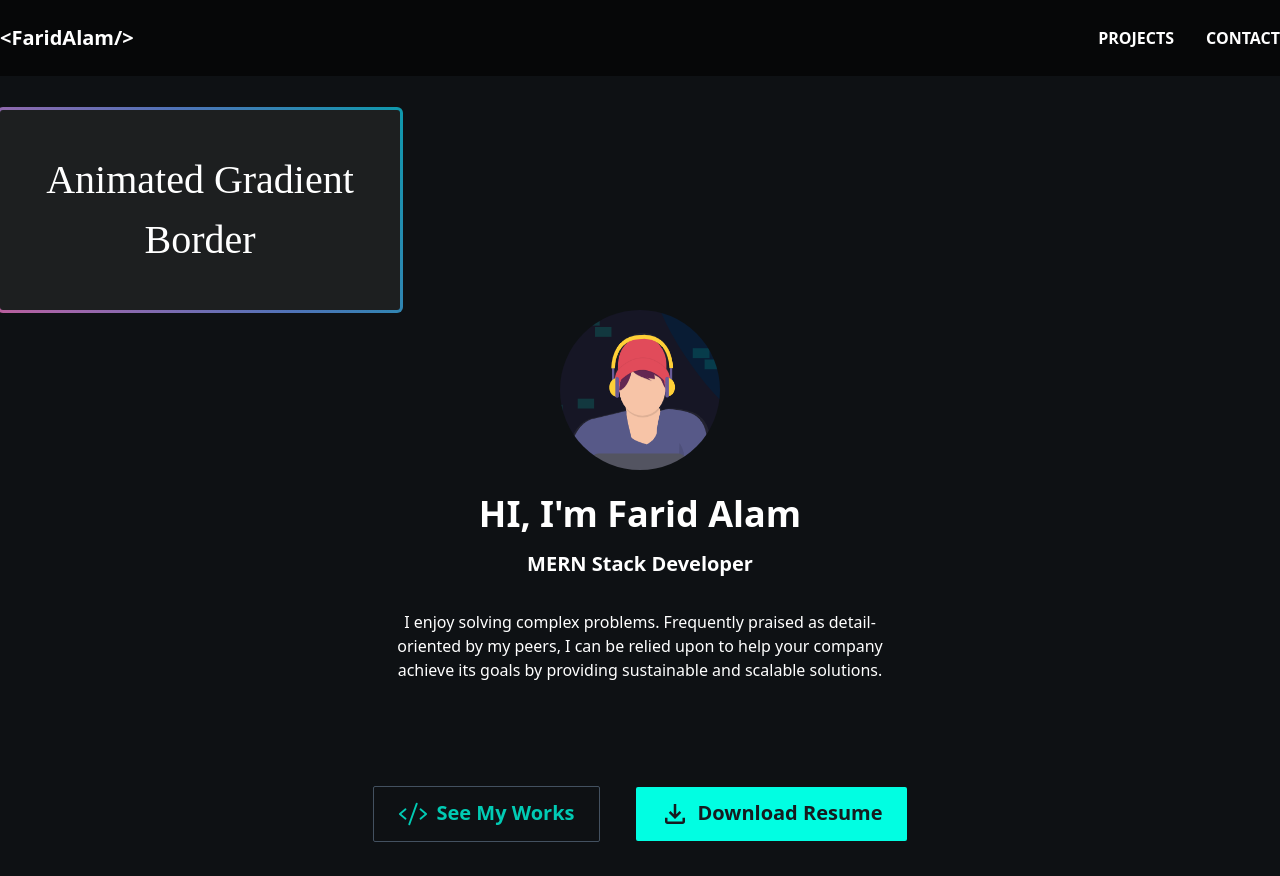
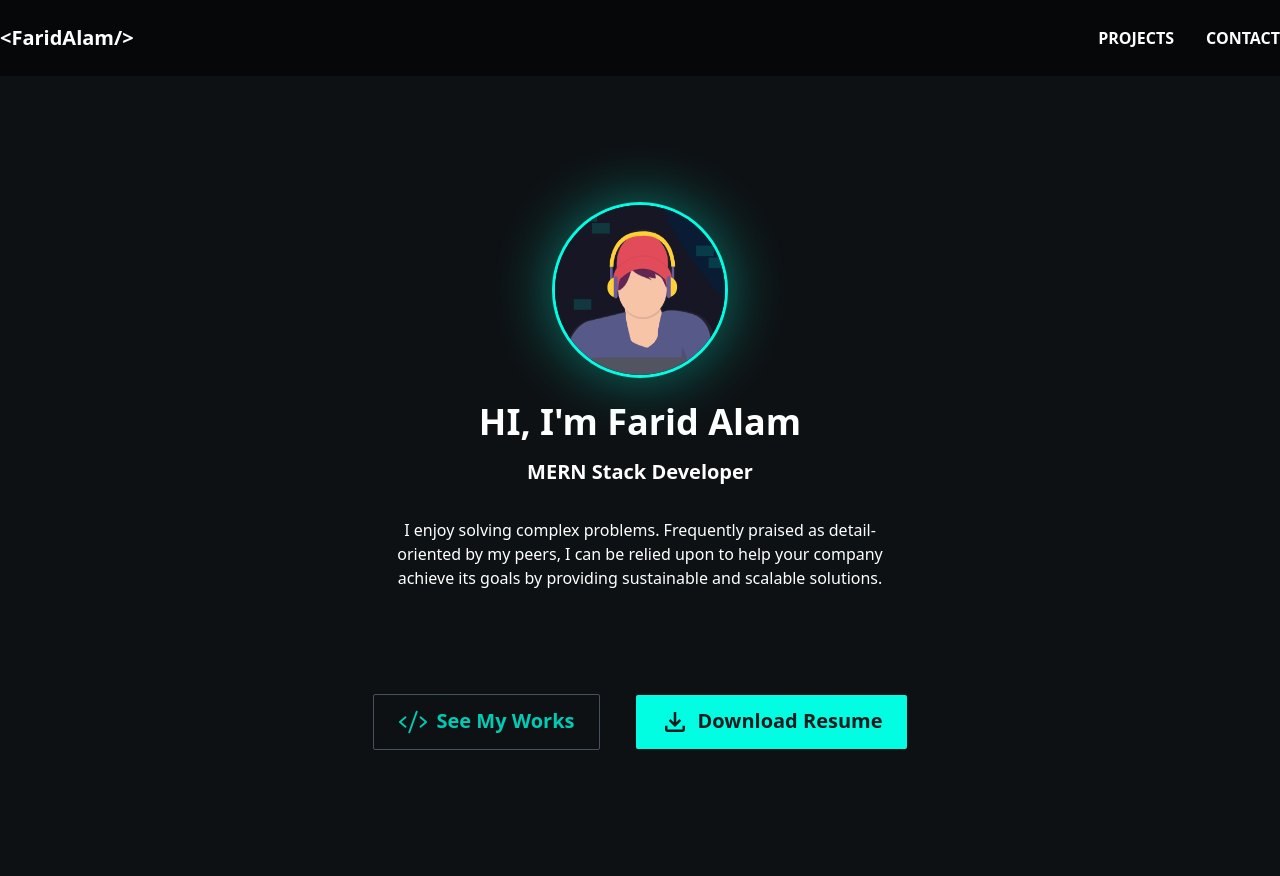
Before and after one commit to faridalam61/portfolio, a React (Vite) app: page / in a window 1280 px wide. Built offline with nearby package versions, Linux system fonts and the light colour scheme; some icons are missing.

Commit message:
Completed hero section

```diff
--- a/src/Components/Home/Hero.jsx
+++ b/src/Components/Home/Hero.jsx
@@ -6,22 +6,21 @@ function Hero() {
   return (
     <div className="h-screen flex items-center justify-center text-center">
       <div>
-        <div className="gradient-border" id="box">
-          Animated Gradient Border
+        <div class="rounded-gradient-borders">
+          <img
+            src={person}
+            alt=""
+            className="element w-full h-full rounded-full mx-auto"
+          />
         </div>
 
-        <img
-          src={person}
-          alt=""
-          className="element w-40 h-40 rounded-full mx-auto"
-        />
         <h1 className="mt-6 text-black dark:text-white text-4xl font-bold">
           HI, I'm Farid Alam
         </h1>
         <h2 className="mt-4 text-black dark:text-white text-xl font-semibold">
           MERN Stack Developer
         </h2>
-        <p className="text-white mx-96 mt-8">
+        <p className="text-white mx-6 lg:mx-96 mt-8">
           I enjoy solving complex problems. Frequently praised as
           detail-oriented by my peers, I can be relied upon to help your company
           achieve its goals by providing sustainable and scalable solutions.
@@ -44,15 +43,15 @@ function Hero() {
             style={{ color: "white", fontSize: "36px" }}
           />
         </div>
-        <div className="flex items-center justify-center gap-9 mt-8">
-          <button className=" text-[#01cbb4] text-xl py-3 px-6 rounded-sm font-semibold border border-[#435160] flex gap-2 hover:bg-[#113134]">
+        <div className="flex flex-col lg:flex-row items-center justify-center mx-6 lg:mx-0 gap-9 mt-8">
+          <button className=" text-[#01cbb4] text-xl py-3 px-6 rounded-sm font-semibold w-full lg:w-auto justify-center border border-[#435160] flex gap-2 hover:bg-[#113134]">
             <Icon
               icon="ph:code"
               style={{ color: "#01cbb4", fontSize: "30px" }}
             />
             See My Works
           </button>
-          <button className="bg-[#01FEE2] text-[#161b1f] text-xl py-3 px-6 rounded-sm font-semibold flex gap-2 hover:bg-[#01CBB4]">
+          <button className="bg-[#01FEE2] text-[#161b1f] text-xl py-3 px-6 rounded-sm font-semibold flex gap-2 hover:bg-[#01CBB4] w-full lg:w-auto justify-center">
             <Icon
               icon="material-symbols:download"
               style={{ color: "#161b1f", fontSize: "30px" }}
--- a/src/index.css
+++ b/src/index.css
@@ -3,48 +3,18 @@
 @tailwind utilities;
 
 
-#box {
+
+.rounded-gradient-borders {
+    width: 176px;
+    height: 176px;
+    border: double 3px transparent;
+    border-radius: 50%;
+    background-image: linear-gradient(#0E1114, #0E1114), radial-gradient(circle at top left, #01FEE2, #01FEE2);
+    background-origin: border-box;
+    background-clip: content-box, border-box;
     display: flex;
     align-items: center;
     justify-content: center;
-    width: 400px;
-    height: 200px;
-    color: white;
-    font-family: 'Raleway';
-    font-size: 2.5rem;
+    margin: 0 auto;
+    filter: drop-shadow(0 0px 30px #01fee06e);
 }
-
-.gradient-border {
-    --borderWidth: 3px;
-    background: #1d1f20;
-    position: relative;
-    border-radius: var(--borderWidth);
-}
-
-.gradient-border:after {
-    content: '';
-    position: absolute;
-    top: calc(-1 * var(--borderWidth));
-    left: calc(-1 * var(--borderWidth));
-    height: calc(100% + var(--borderWidth) * 2);
-    width: calc(100% + var(--borderWidth) * 2);
-    background: linear-gradient(60deg, #f79533, #f37055, #ef4e7b, #a166ab, #5073b8, #1098ad, #07b39b, #6fba82);
-    border-radius: calc(2 * var(--borderWidth));
-    z-index: -1;
-    animation: animatedgradient 3s ease alternate infinite;
-    background-size: 300% 300%;
-}
-
-@keyframes animatedgradient {
-    0% {
-        background-position: 0% 50%;
-    }
-
-    50% {
-        background-position: 100% 50%;
-    }
-
-    100% {
-        background-position: 0% 50%;
-    }
-}
```
Also changed, not shown: 1 other file (tests, documents, lock files or other folders).
